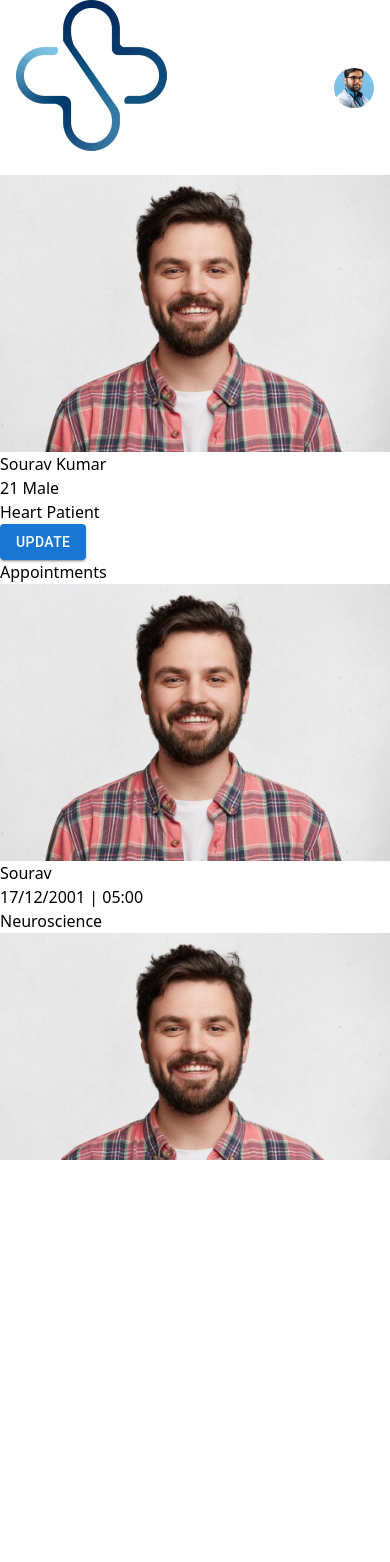
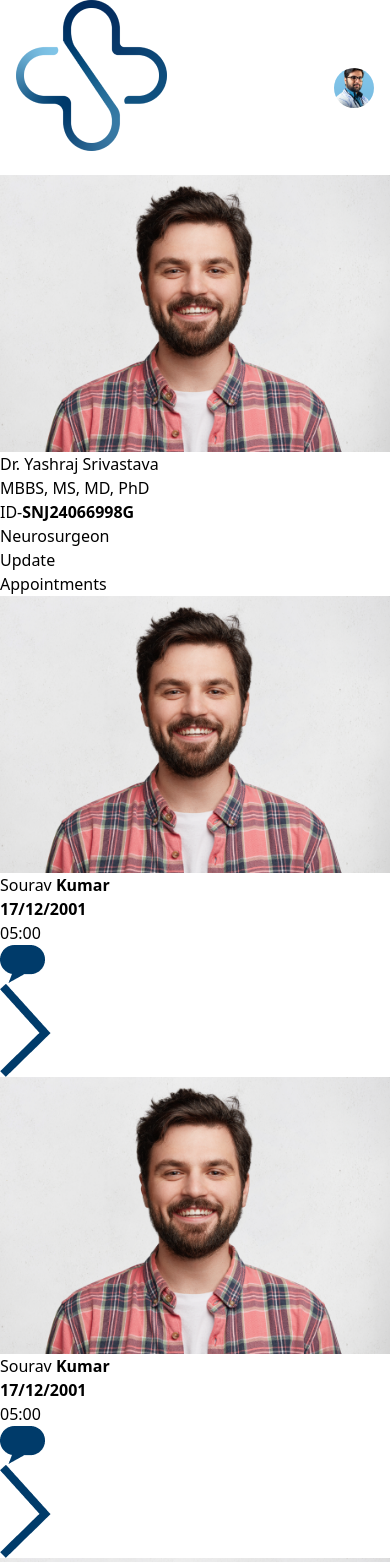
Before and after one commit to yashpredator/Sanjeevani-A-Lifeline, a React (Vite) app in the folder Sanjeevani/: page /PatientDetails in a window 390 px wide. Shown: the top 1562 px of the page. Before the commit the page ends 1160 px from the top, so only its background shows below. Built offline with nearby package versions, Linux system fonts and the light colour scheme.

Commit message:
User Profile fixed and Request Popover done too.

```diff
--- a/Sanjeevani/src/components/DocPersonal/DocNav.jsx
+++ b/Sanjeevani/src/components/DocPersonal/DocNav.jsx
@@ -12,6 +12,7 @@ import Button from "@mui/material/Button";
 import Tooltip from "@mui/material/Tooltip";
 import MenuItem from "@mui/material/MenuItem";
 import AdbIcon from "@mui/icons-material/Adb";
+import { Popover } from "@mui/material";
 
 const settings = ["Profile", "Dashboard", "Logout"];
 
@@ -33,7 +34,92 @@ function DocNav() {
   const handleCloseUserMenu = () => {
     setAnchorElUser(null);
   };
+  const [anchorEl, setAnchorEl] = React.useState(null);
 
+  const handleClick = (event) => {
+    setAnchorEl(event.currentTarget);
+  };
+
+  const handleClose = () => {
+    setAnchorEl(null);
+  };
+
+  const open = Boolean(anchorEl);
+  const id = open ? "simple-popover" : undefined;
+  const doctor = [
+    {
+      name: "Sourav",
+      lastname: "Kumar",
+      date: "17/12/2001",
+      time: "11 AM",
+
+      disease: "Neuroscience",
+      src: "./Images/YoungMan.png",
+    },
+    {
+      name: "Sourav",
+      lastname: "Kumar",
+      date: "17/12/2001",
+      time: "11 AM",
+
+      disease: "Neuroscience",
+      src: "./Images/YoungMan.png",
+    },
+    {
+      name: "Sourav",
+      lastname: "Kumar",
+      date: "17/12/2001",
+      time: "11 AM",
+
+      disease: "Neuroscience",
+      src: "./Images/YoungMan.png",
+    },
+    {
+      name: "Sourav",
+      lastname: "Kumar",
+      date: "17/12/2001",
+      time: "11 AM",
+
+      disease: "Neuroscience",
+      src: "./Images/YoungMan.png",
+    },
+    {
+      name: "Sourav",
+        lastname: "Kumar",
+      date: "17/12/2001",
+      time: "11 AM",
+
+      disease: "Neuroscience",
+      src: "./Images/YoungMan.png",
+    },
+    {
+      name: "Sourav",
+      lastname: "Kumar",
+      date: "17/12/2001",
+      time: "11 AM",
+
+      disease: "Neuroscience",
+      src: "./Images/YoungMan.png",
+    },
+    {
+      name: "Yashraj",
+      lastname: "Kumar",
+      date: "17/12/2001",
+      time: "11 AM",
+
+      disease: "Cardiology",
+      src: "./Images/YoungMan.png",
+    },
+    {
+      name: "Tathagat",
+      lastname: "Kumar",
+      date: "17/12/2001",
+      time: "11 AM",
+
+      disease: "Surgeon",
+      src: "./Images/YoungMan.png",
+    },
+  ];
   return (
     <>
       <div className="flex flex-col">
@@ -109,13 +195,78 @@ function DocNav() {
               >
                 Sanjeevani
               </Typography>
+              <Box sx={{ flexGrow: 0 }}>
+                <div className="flex flex-row">
+                  <div className="text-black mr-5">
+                    <img
+                      src="./Images/message.png"
+                      alt="No notification logo"
+                      onClick={handleClick}
+                    />
+                    <Popover
+                      id={id}
+                      open={open}
+                      anchorEl={anchorEl}
+                      onClose={handleClose}
+                      anchorOrigin={{
+                        vertical: "bottom",
+                        horizontal: "left",
+                      }}
+                    >
+                      <div className="flex flex-col sm:w-96 sm:h-60 w-28 h-24 rounded-3xl">
+                        <div className="w-full h-2/6 bg-blue-900">
+                          <div className="sm:mt-8 ml-1 sm:font-bold text-white sm:text-xl font-normal text-xs mt:1 p-3">
+                            Requests
+                          </div>
+                        </div>
+                        <div className="flex flex-col mt-16">
+                        {doctor.map(({name,lastname,src,time,disease})=>(
 
-            <Box sx={{ flexGrow: 0 }}>
+
+                        <div className="sm:-mt-11 mr-1 ml-1 mb-1 mt-0 overflow-auto text-wrap">
+                          <div className="flex flex-row h-[65%] rounded-full border-4">
+                            <div className="flex flex-col justify-center px-3">
+
+                              <img
+                                className="h-[80%] rounded-3xl"
+                                src="./Images/YoungMan.png"
+                                alt="No PP"
+                              />
+                            </div>
+                            <div className="flex flex-col w-[60%] mt-2">
+                              <div>
+                                Sourav <b>Prosti</b>
+                              </div>
+                              <div className="flex flex-row">
+                                <div className="mr-2">11 AM</div>
+                                <div>Schizophernia</div>
+                              </div>
+                              <div className="flex flex-row justify-end ">
+                                <div className="mr-1">
+                                  <button className="bg-blue-900 border-2 border-blue-900 text-white rounded-3xl font-thin px-2 ">
+                                    Accept
+                                  </button>
+                                </div>
+                                <div>
+                                <button className="border-2 border-black text-black  rounded-3xl font-thin px-2">
+                                    Decline
+                                  </button>
+                                </div>
+                              </div>
+                            </div>
+                          </div>
+                        </div>
+))}
+</div>
+                      </div>
+                    </Popover>
+                  </div>
                   <Tooltip title="Open settings">
                     <IconButton onClick={handleOpenUserMenu} sx={{ p: 0 }}>
                       <Avatar alt="Remy Sharp" src="./Doctor.png" />
                     </IconButton>
                   </Tooltip>
+                </div>
                 <Menu
                   sx={{ mt: "45px" }}
                   id="menu-appbar"
@@ -144,7 +295,7 @@ function DocNav() {
         </AppBar>
       </div>
     </>
-  )
+  );
 }
 
-export default DocNav
+export default DocNav;
--- a/Sanjeevani/src/components/DocPersonal/Profile.jsx
+++ b/Sanjeevani/src/components/DocPersonal/Profile.jsx
@@ -2,9 +2,7 @@ import React from "react";
 import DocNav from "./DocNav";
 import { Popover, Typography } from "@mui/material";
 
-
 const Profile = () => {
-
   const [anchorEl, setAnchorEl] = React.useState(null);
 
   const handleClick = (event) => {
@@ -16,7 +14,7 @@ const Profile = () => {
   };
 
   const open = Boolean(anchorEl);
-  const id = open ? 'simple-popover' : undefined;
+  const id = open ? "simple-popover" : undefined;
   const doctor = [
     {
       name: "Sourav",
@@ -124,10 +122,12 @@ const Profile = () => {
             </div>
           </div>
         </div>
-        <div className="w-6/12 bg-white rounded-3xl mt-5 overflow-y-auto">
-          <div className="font-bold text-2xl p-3">Appointments</div>
-          <div className="h-[70vh]">
-        {doctor.map(({name,lastname,date,time,disease,src})=>(
+        <div className="w-6/12 bg-white rounded-3xl mt-5 ">
+          <div className="font-bold text-2xl p-3 flex flex-row justify-center">
+            Appointments
+          </div>
+          <div className="lg:h-[90vh] h-[70vh] overflow-y-auto">
+            {doctor.map(({ name, lastname, date, time, disease, src }) => (
               <div className="flex flex-col mb-3 ">
                 <div className="flex flex-col px-6 ">
                   <div className=" flex flex-row rounded-3xl border-r-8 border-b-8">
@@ -155,7 +155,12 @@ const Profile = () => {
                       </div>
 
                       <div className="flex flex-row">
-                 <div className="flex flex-col justify-center mr-8"><img onClick={handleClick} src="./Images/message.png" alt="No message" />
+                        <div className="flex flex-col justify-center mr-8">
+                          <img
+                            onClick={handleClick}
+                            src="./Images/message.png"
+                            alt="No message"
+                          />
                           <Popover
                             id={id}
                             open={open}
@@ -168,27 +173,33 @@ const Profile = () => {
                           >
                             <div className="flex flex-col sm:w-60 sm:h-60 w-24 h-24 rounded-full">
                               <div className="w-full h-2/6 bg-blue-600">
-          <div className="sm:mt-8 ml-1 mb-1 sm:font-bold text-white sm:text-xl font-normal text-xs mt:1">Patient Record</div>
+                                <div className="sm:mt-8 ml-1 mb-1 sm:font-bold text-white sm:text-xl font-normal text-xs mt:1">
+                                  Patient Record
+                                </div>
                               </div>
                               <div className="sm:mt-2 mr-1 ml-1 mb-1 mt-0 overflow-auto text-wrap">
-          Lorem ipsum dolor sit, amet consectetur adipisicing elit.
-          Nam mollitia tempore vel deserunt praesentium eos quis amet magnam delectus nisi eveniet accusantium impedit rerum temporibus,
-          autem veniam illum recusandae hic?
+                                Lorem ipsum dolor sit, amet consectetur
+                                adipisicing elit. Nam mollitia tempore vel
+                                deserunt praesentium eos quis amet magnam
+                                delectus nisi eveniet accusantium impedit rerum
+                                temporibus, autem veniam illum recusandae hic?
                               </div>
-
                             </div>
                           </Popover>
                         </div>
-                 <div className="flex flex-col justify-center"><img className="h-[35%]" src="./Images/arrow.png" alt="No arrow"/></div>
-
+                        <div className="flex flex-col justify-center">
+                          <img
+                            className="h-[35%]"
+                            src="./Images/arrow.png"
+                            alt="No arrow"
+                          />
                         </div>
-
+                      </div>
                     </div>
                   </div>
                 </div>
               </div>
             ))}
-
           </div>
         </div>
       </div>
--- a/Sanjeevani/src/components/Patient/PatientDetails.jsx
+++ b/Sanjeevani/src/components/Patient/PatientDetails.jsx
@@ -1,45 +1,65 @@
 import React from "react";
 import { Button } from "@mui/material";
 import PatientNav from "./PatientNav";
+import { Popover, Typography } from "@mui/material";
 
 function PatientDetails() {
+
+  const [anchorEl, setAnchorEl] = React.useState(null);
+
+  const handleClick = (event) => {
+    setAnchorEl(event.currentTarget);
+  };
+
+  const handleClose = () => {
+    setAnchorEl(null);
+  };
+
+  const open = Boolean(anchorEl);
+
+  const id = open ? 'simple-popover' : undefined;
   const doctor = [
     {
       name: "Sourav",
-      //   lastname: "Kumar",
-      date:"17/12/2001 | 05:00",
+        lastname: "Kumar",
+      date:"17/12/2001",
+      time: "05:00",
 
       specialist: "Neuroscience",
       src: "./Images/YoungMan.png",
     },
     {
         name: "Sourav",
-        //   lastname: "Kumar",
-        date:"17/12/2001 | 05:00",
+          lastname: "Kumar",
+        date:"17/12/2001",
+        time:"05:00",
 
         specialist: "Neuroscience",
         src: "./Images/YoungMan.png",
       },
       {
         name: "Sourav",
-        //   lastname: "Kumar",
-        date:"17/12/2001 | 05:00",
+          lastname: "Kumar",
+        date:"17/12/2001",
+        time:"05:00",
 
         specialist: "Neuroscience",
         src: "./Images/YoungMan.png",
       },
     {
       name: "Yashraj",
-      //   lastname: "Kumar",
-      date:"17/12/2001 | 05:00",
+        lastname: "Kumar",
+      date:"17/12/2001",
+      time:"05:00",
 
       specialist: "Cardiology",
       src: "./Images/YoungMan.png",
     },
     {
       name: "Tathagat",
-      //   lastname: "Kumar",
-      date:"17/12/2001 | 05:00",
+        lastname: "Kumar",
+      date:"17/12/2001",
+      time:"05:00",
 
       specialist: "Surgeon",
       src: "./Images/YoungMan.png",
@@ -49,60 +69,101 @@ function PatientDetails() {
   return (
     <>
       <PatientNav />
-      <div
-        className="relative flex flex-row mt-10 mb-8 ml-8 mr-8 rounded-r-3xl rounded-b-3xl bg-blue-400"
-        // style={{ backgroundImage: 'url("./Images/Group 15.png")' }}
-      >
-        <div className="relative w-5/12 h-1/12 bg-white ml-10 mt-10 mr-10 mb-10 rounded-3xl">
-          <div className="relative w-6/12 h-1/5 ml-8 mt-8 mr-4 mb-0 md:w-10/12 md:h-1/2 md:ml-8 md:mr-12 md:mt-7 md:mb-7">
-            <img className="h-full w-full rounded-3xl" src="./Images/YoungMan.png" />
+      <div className="flex flex-row justify-around  p-5 bg-pink-400 ">
+        <div className="w-5/12 bg-white  rounded-3xl sm:mt-5 mt-5 ">
+          <div className=" h-fit p-3 rounded-3xl flex flex-col justify-around">
+            <div className="flex justify-center">
+              <img
+                className="size-5/6 rounded-3xl mt-7"
+                src="./Images/YoungMan.png"
+                alt="No profile pic"
+              ></img>
             </div>
-          <div className="flex flex-col">
-            <div className="ml-8 mr-2 text-black font-inter font-bold text-3xl md:ml-20">
-              Sourav Kumar
+            <div className="flex justify-center p-3 font-bold font-serif">
+              Dr. Yashraj Srivastava
             </div>
-            <div className="ml-8 mt-0 text-black font-inter font-light text-3xl md:ml-20 md:mt-3">
-              21 Male
+            <div className="flex justify-center p-3 font-thin font-serif text-gray-500">
+              MBBS, MS, MD, PhD
             </div>
-            <div className="ml-8 mt-0 text-black font-inter font-medium text-xl md:ml-20 md:mt-4">
-              Heart Patient
+            <div className="flex justify-center p-3 font-bold font-serif">
+              <span className="font-thin">ID-</span>
+              <b>SNJ24066998G</b>
             </div>
-            <div className="md:ml-20 mt-4 rounded-full mr-28 ml-12">
-              <Button
-                className=" rounded-3xl"
-                variant="contained"
-                href="#contained-buttons"
-              >
+            <div className="flex justify-center p-3  font-serif ">
+              Neurosurgeon
+            </div>
+            <div className="flex justify-center">
+              <button className="bg-blue-900 text-2xl text-white p-3 rounded-3xl font-bold ">
                 Update
-              </Button>
+              </button>
             </div>
           </div>
         </div>
+        <div className="w-6/12 bg-white rounded-3xl mt-5 ">
+          <div className="font-bold text-2xl p-3 flex flex-row justify-center">Appointments</div>
+          <div className="lg:h-[90vh] h-[70vh] overflow-y-auto">
+        {doctor.map(({name,lastname,date,time,speacialist,src})=>(
+          <div className="flex flex-col mb-3 ">
+           <div className="flex flex-col px-6 ">
+           <div className=" flex flex-row rounded-3xl border-r-8 border-b-8">
+             <div className="flex flex-row justify-between w-full rounded-3xl border-3">
+               <div className="flex flex-row ">
+                 <div className="flex flex-col justify-center size-28 px-3 ">
+                   <img
+                     className="rounded-3xl"
+                     src={src}
+                     alt="No profile"
+                   />
+                 </div>
+                 <div className="flex flex-col justify-center">
+                   <div className="text-xl">
+                     {name} <b className="">{lastname}</b>
+                   </div>
+                   <div className="flex sm:flex-row flex-col">
+                     <div className="mr-1">
+                       <b>{date}</b>
+                     </div>
+                     <div className="text-gray-400">{time}</div>
+                   </div>
+                   <div className="text-gray-700">{speacialist}</div>
+                 </div>
+               </div>
 
-        <div className="relative w-4/12 md:w-10/12 h-1/12 bg-white ml-10 mt-10 mr-10 mb-10 rounded-3xl flex flex-col" style={{ overflowY: "auto", maxHeight: "600px" }}>
-          <div className="text-sm text-black font-inter font-semibold md:text-3xl mt-3 md:ml-8 ml">
-            Appointments
+               <div className="flex flex-row">
+                 <div className="flex flex-col justify-center mr-8"><img onClick={handleClick} src="./Images/message.png" alt="No message" />
+                 <Popover
+        id={id}
+        open={open}
+        anchorEl={anchorEl}
+        onClose={handleClose}
+        anchorOrigin={{
+          vertical: "bottom",
+          horizontal: "left",
+        }}
+      >
+      <div className="flex flex-col sm:w-60 sm:h-60 w-24 h-24 rounded-full">
+        <div className="w-full h-2/6 bg-blue-600">
+          <div className="sm:mt-8 ml-1 mb-1 sm:font-bold text-white sm:text-xl font-normal text-xs mt:1">Patient Record</div>
         </div>
-          <div className="overflow-y-auto">
-          {doctor.map(({name,specialist,src,date}) => (
-            <div className="flex flex-col">
-              <div className=" ml-4 mt-5 w-4/12 rounded:xl h-4/12 flex flex-row bg-slate-300 md:w-11/12 md:h-5/6 md:rounded-3xl md:ml-8 md:mt-8">
-                <img
-                  className="md:rounded-full h-5/6 md:w-24 md:ml-5 mt-4 w-16 ml-1 "
-                  src={src}
-                />
-                <div className="font-thin ml-1 text-sm text-black font-inter md:font-medium md:text-3xl md:mt-2 md:ml-6 flex flex-col">
-                  {name}
-                  <div className="md:text-lg md:mt-[-4px] md:font-normal text-sm font-extralight mr-9">
-                    {date}
+        <div className="sm:mt-2 mr-1 ml-1 mb-1 mt-0 overflow-auto text-wrap">
+          Lorem ipsum dolor sit, amet consectetur adipisicing elit.
+          Nam mollitia tempore vel deserunt praesentium eos quis amet magnam delectus nisi eveniet accusantium impedit rerum temporibus,
+          autem veniam illum recusandae hic?
         </div>
-                  <div className="md:text-lg font-serif text-sm font-thin">
-                    {specialist}
+
+      </div>
+      </Popover>
+                 </div>
+                 <div className="flex flex-col justify-center"><img className="h-[35%]" src="./Images/arrow.png" alt="No arrow"/></div>
+
+               </div>
+
              </div>
            </div>
          </div>
          </div>
         ))}
+
          </div>
         </div>
       </div>
```
Lines whose indentation alone changed are shown as unchanged.
